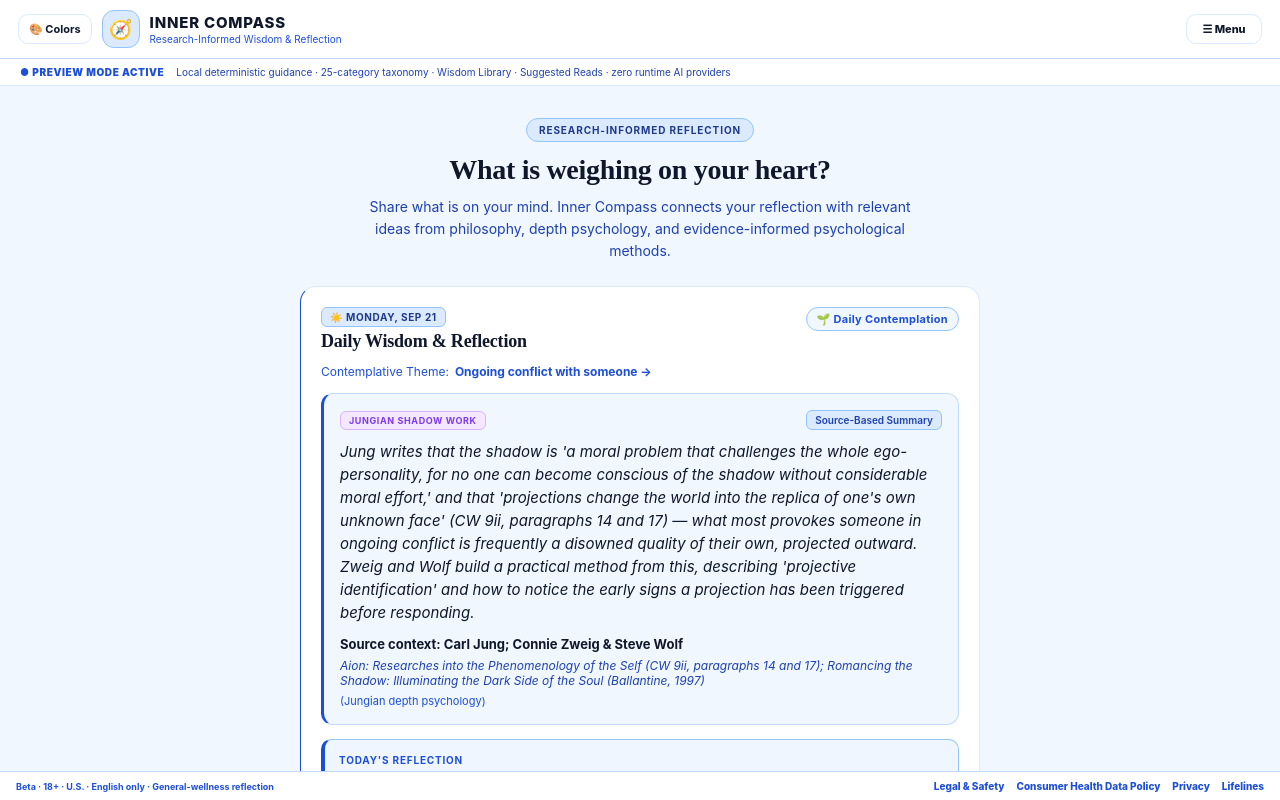
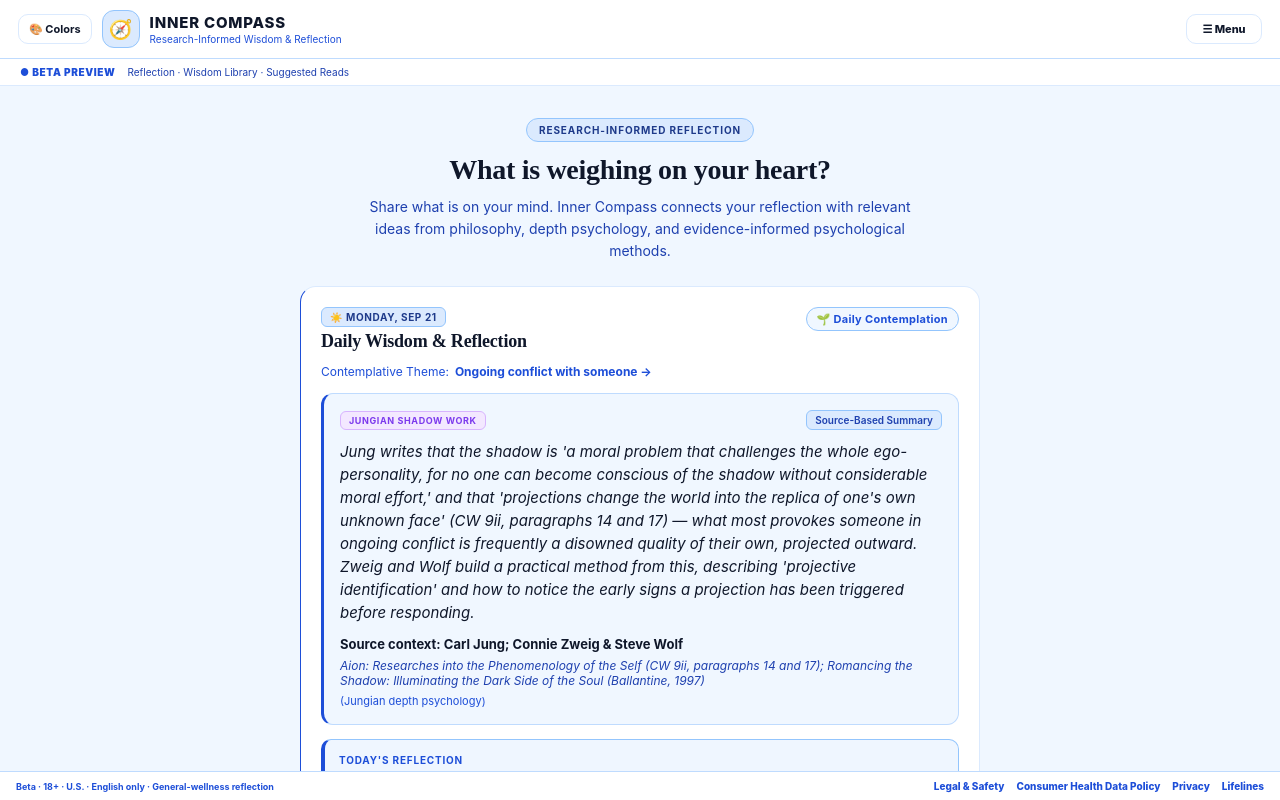
Before and after one commit to thecrewblueprint-glitch/inner-compass, a React (Vite) app: page / in a window 1280 px wide. Built offline with nearby package versions, Linux system fonts and the light colour scheme.

Commit message:
ui: remove implementation language from preview and fallback copy

```diff
--- a/src/App.tsx
+++ b/src/App.tsx
@@ -326,7 +326,7 @@ const AppContent: React.FC = () => {
     if (category.category_id === 10) {
       const safety = evaluateSafetyUpstream('substance use');
       routeSafety(
-        safety.reason || 'Substance-use guidance has a hard safety ceiling.',
+        safety.reason || 'Inner Compass paused ordinary reflection because this situation may require human or medical support.',
         safety.safetyNotes,
         safety.emergencyResources
       );
@@ -601,9 +601,9 @@ const AppContent: React.FC = () => {
 
       {IS_PREVIEW_MODE && (
         <View style={[styles.previewBanner, { backgroundColor: theme.card, borderBottomColor: theme.cardBorder }]}>
-          <Text style={[styles.previewText, { color: theme.accentPrimary }]}>● PREVIEW MODE ACTIVE</Text>
+          <Text style={[styles.previewText, { color: theme.accentPrimary }]}>● BETA PREVIEW</Text>
           <Text style={[styles.previewDetail, { color: theme.textSecondary }]}>
-            Local deterministic guidance · 25-category taxonomy · Wisdom Library · Suggested Reads · zero runtime AI providers
+            Reflection · Wisdom Library · Suggested Reads
           </Text>
         </View>
       )}
```
